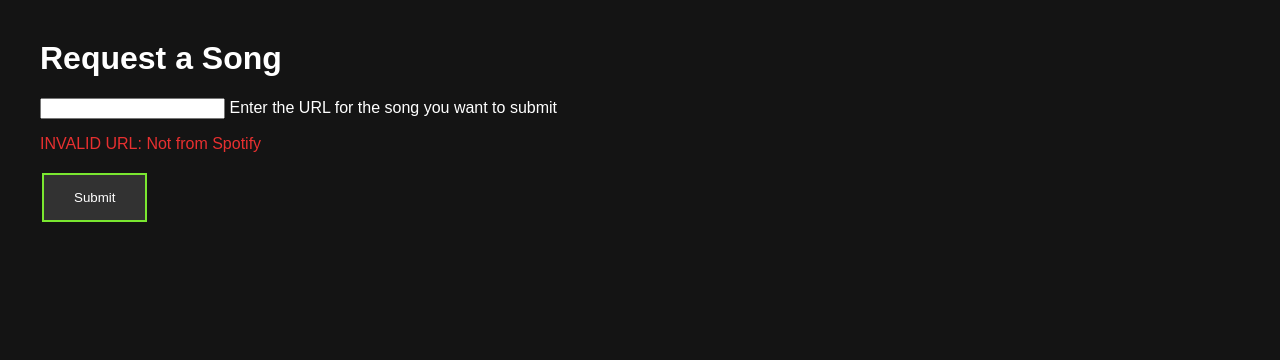
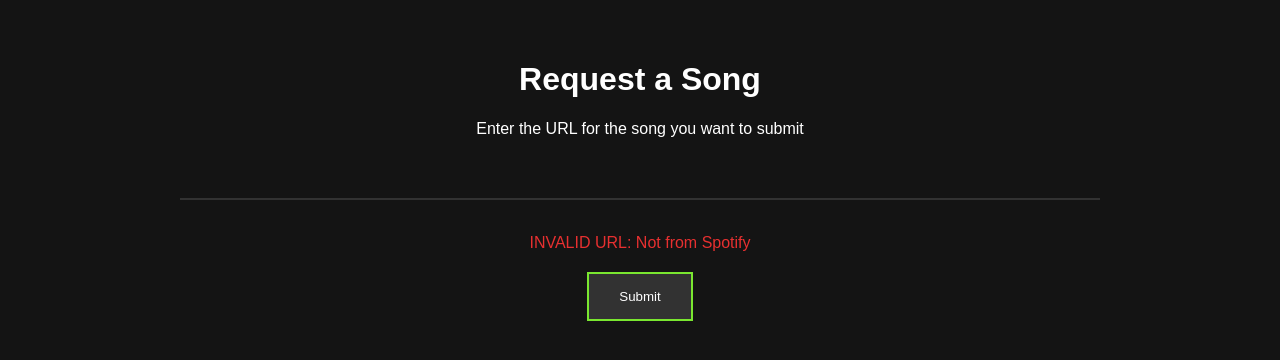
Before and after one commit to xlab-classes/cse442-spring2022-team-seashell-anatomy, a Flask app: page /request in a window 1280 px wide. Shown: the part 58-418 px from the top of the page. Run offline with Flask 2, Linux system fonts and the light colour scheme; some libraries are stand-ins or nearby versions.

Commit message:
cleaner front end #49

```diff
--- a/static/css/playlist_form.css
+++ b/static/css/playlist_form.css
@@ -87,5 +87,40 @@
 }
 
 .error {
-  color: rgb(231, 48, 48)
+  color: rgb(231, 48, 48);
+  text-align: center;
 }
+
+.songlabel {
+  text-align: center;
+
+}
+
+.songURL {
+  width: 75%;
+  text-align: center;
+  vertical-align: text-bottom;
+  border-bottom: 2px solid white;
+  padding: 20px 10px;
+  padding-bottom: 0px;
+  font-size: larger;
+  outline: none;
+  background-color: var(--bg-black);
+  border: none;
+  border-bottom: 2px solid var(--fg-black);
+}
+
+.requestsong {
+  display: flex;
+  flex-flow: column;
+  width: 100%;
+  align-items: center;
+}
+
+.requestform {
+  align-items: center;
+  display: flex;
+  flex-flow: column;
+  width: 100%;
+  margin: 0 auto;
+}
--- a/templates/request_song.html
+++ b/templates/request_song.html
@@ -5,11 +5,13 @@
 {% block style %}<link rel="stylesheet" href="static/css/playlist_form.css">{% endblock %}
 
 {% block content %}
-    <h1>Request a Song</h1>
-    <form action="/request" method="GET">
-        <input class="songURL" id="songURL" name="songURL" type="text">
-        <label for="songURL">Enter the URL for the song you want to submit</label><br>
-        <p class="error">{{ error }}</p>
-        <input class="submitbutton" type="submit" value="Submit">
-    </form>
+    <div class="requestsong">
+        <h1>Request a Song</h1>
+        <form class="requestform" action="/request" method="GET">
+            <label for="songURL" class="songlabel">Enter the URL for the song you want to submit</label><br>
+            <input class="songURL" id="songURL" name="songURL" type="text"><br>
+            <p class="error">{{ error }}</p>
+            <input class="submitbutton" id="requestsubmit" type="submit" value="Submit">
+        </form>
+    </div>
 {% endblock %}
--- a/views/rec.py
+++ b/views/rec.py
@@ -19,12 +19,12 @@
 @rec_app.route('/request')
 def request_song():
     URL = request.query_string
-    URLsplit = URL.split(b'%2F')
+    URLsplit = URL.split(b'%2F') #split by '/'
     if not len(URLsplit) >= 3 or not URLsplit[2] == b"open.spotify.com":
         return render_template('request_song.html', error='INVALID URL: Not from Spotify')
     if not len(URLsplit) >= 4 or not URLsplit[3] == b'track':
         return render_template('request_song.html', error='INVALID URL: URL not from a track')
-    URI = URLsplit[-1].split(b'%3F')[0]
+    URI = URLsplit[-1].split(b'%3F')[0] #split by '?'
     if not URI or not len(URI) == 22:
         return render_template('request_song.html', error='INVALID URL: Invalid track ID')
     return redirect('/playlist_gen')
```
Also changed, not shown: 1 other file.
